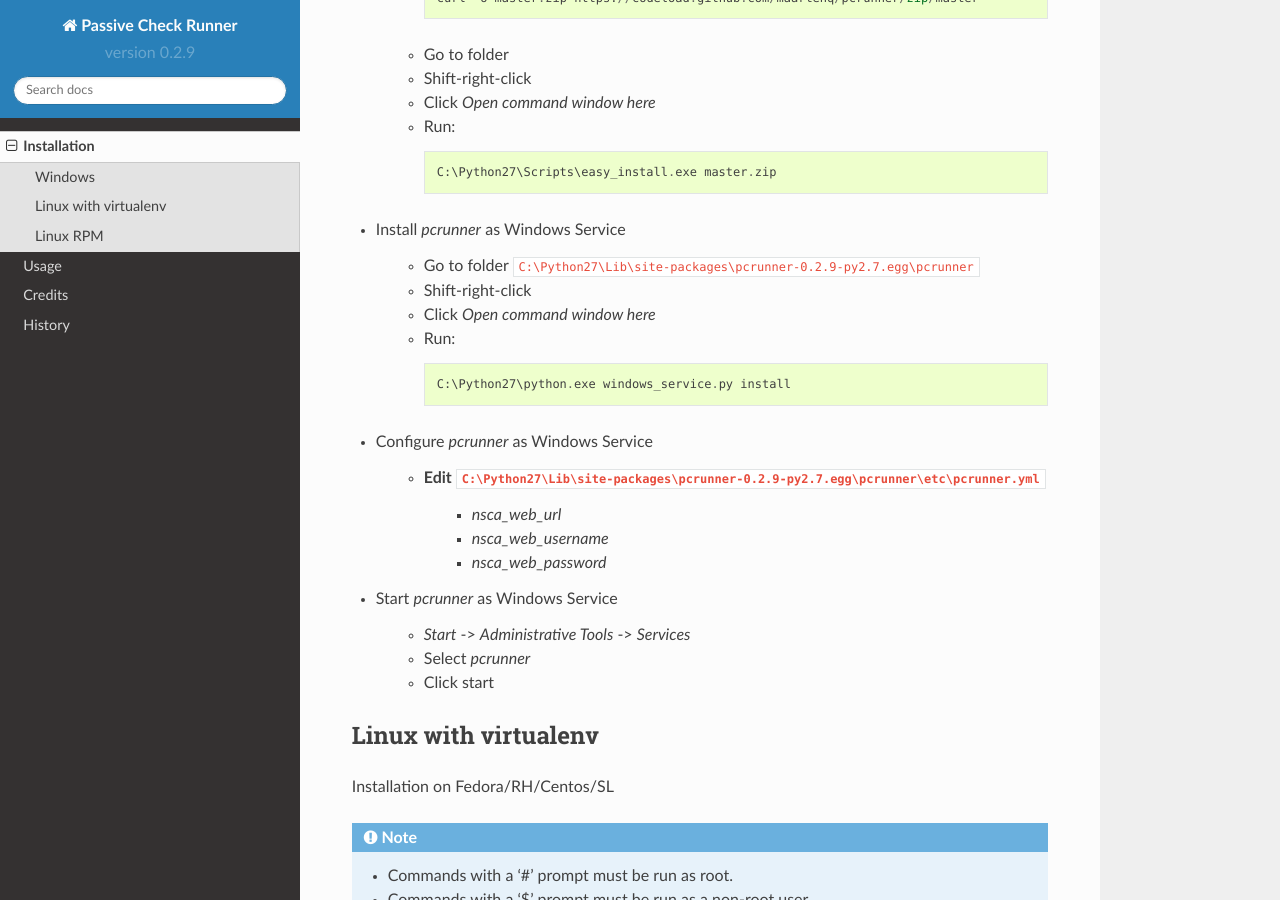
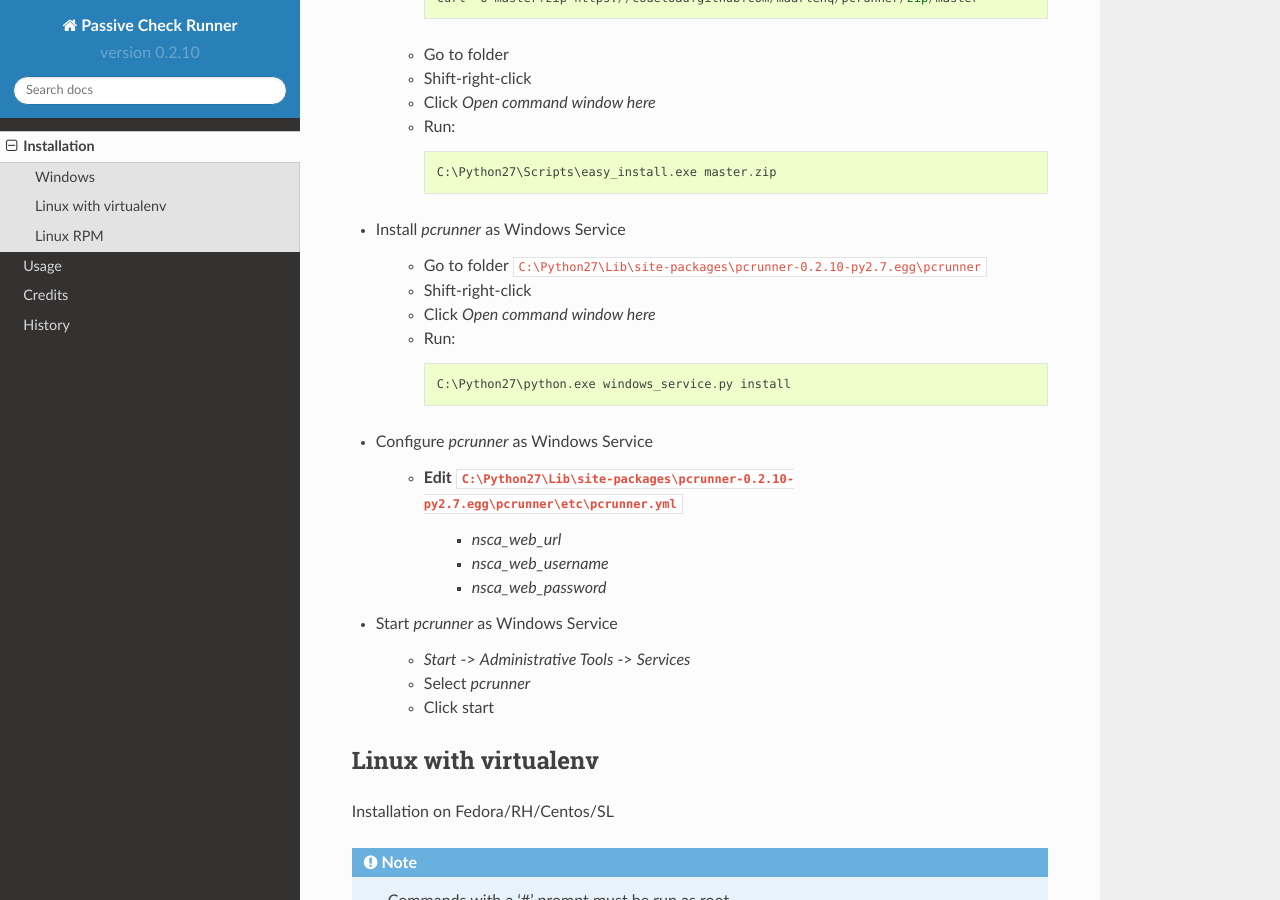
Before and after one commit to maartenq/pcrunner, a Sphinx documentation site: the page built from docs/installation.rst, in a window 1280 px wide and 900 px high, scrolled down 738 px. Built offline with Sphinx 7.4.7 and the Read the Docs theme 2.0.0, drawn with Linux system fonts in a browser that asks for light colours; some of the changed text lies outside the part shown.

Commit message:
Bump version: 0.2.9 → 0.2.10

```diff
--- a/docs/installation.rst
+++ b/docs/installation.rst
@@ -45,7 +45,7 @@ Windows
 
 * Install *pcrunner* as Windows Service
 
-    * Go to folder ``C:\Python27\Lib\site-packages\pcrunner-0.2.9-py2.7.egg\pcrunner``
+    * Go to folder ``C:\Python27\Lib\site-packages\pcrunner-0.2.10-py2.7.egg\pcrunner``
     * Shift-right-click
     * Click *Open command window here*
     * Run::
@@ -55,7 +55,7 @@ Windows
 
 * Configure *pcrunner* as Windows Service
 
-    * Edit ``C:\Python27\Lib\site-packages\pcrunner-0.2.9-py2.7.egg\pcrunner\etc\pcrunner.yml``
+    * Edit ``C:\Python27\Lib\site-packages\pcrunner-0.2.10-py2.7.egg\pcrunner\etc\pcrunner.yml``
         * *nsca_web_url*
         * *nsca_web_username*
         * *nsca_web_password*
@@ -156,12 +156,12 @@ Linux RPM
 
 * Build RPM from tarball::
 
-    $ rpmbuild -tb pcrunner-0.2.9.tar.gz
+    $ rpmbuild -tb pcrunner-0.2.10.tar.gz
 
 
 * Install RPM::
 
-   $ sudo yum install ~/rpmbuild/RPMS/noarch/pcrunner-0.2.9-1.noarch.rpm
+   $ sudo yum install ~/rpmbuild/RPMS/noarch/pcrunner-0.2.10-1.noarch.rpm
 
 
 * Edit configuration files::
--- a/pcrunner/__init__.py
+++ b/pcrunner/__init__.py
@@ -9,4 +9,4 @@ pcrunner
 Main package for Passive Check Runner
 """
 
-__version__ = 'version 0.2.9'
+__version__ = 'version 0.2.10'
--- a/setup.cfg
+++ b/setup.cfg
@@ -1,5 +1,5 @@
 [bumpversion]
-current_version = 0.2.9
+current_version = 0.2.10
 commit = True
 tag = True
 
--- a/setup.py
+++ b/setup.py
@@ -32,7 +32,7 @@ if sys.platform == 'win32':
 
 setup(
     name='pcrunner',
-    version='0.2.9',
+    version='0.2.10',
     description='Pcrunner (Passive Checks Runner)',
     long_description=readme + '\n\n' + history,
     author='Maarten Diemel',
```
Also changed, not shown: 1 other file.
